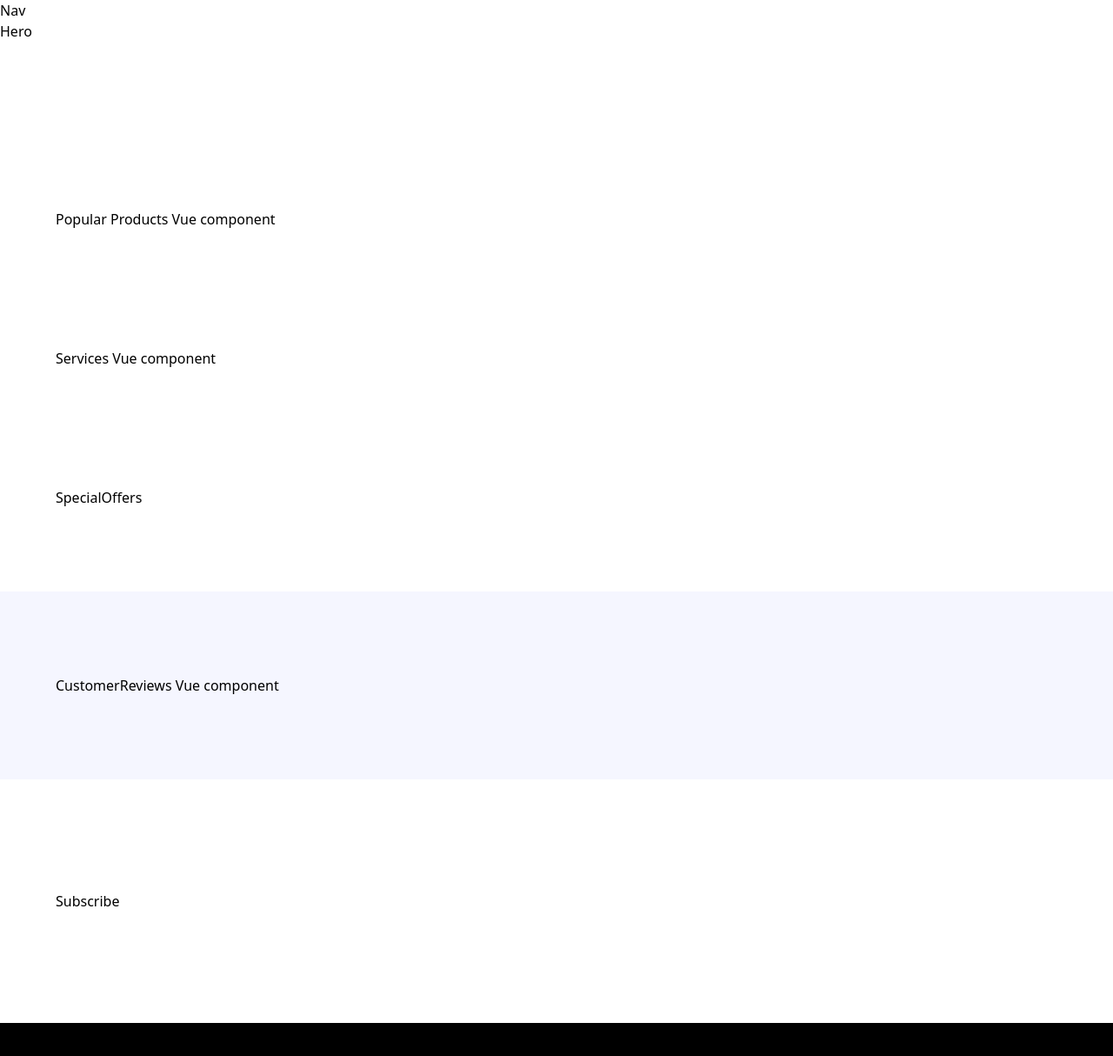
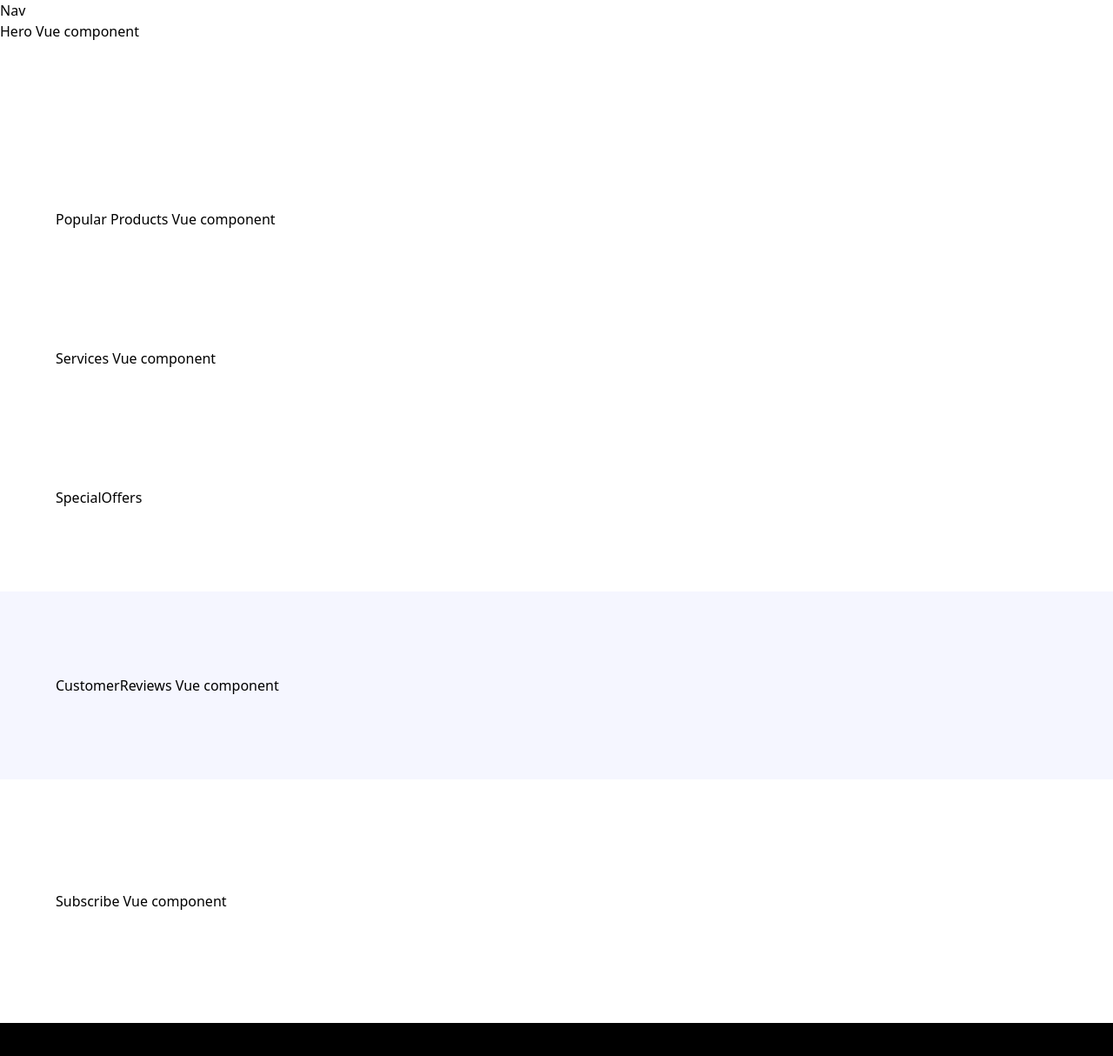
Before and after one commit to massimilianoporzio/nike, a Vue app: page / in a window 1280 px wide. Shown: the top 1214 px of the page at 87% size. Built offline with nearby package versions, Linux system fonts and the light colour scheme; a web font is replaced by a local one.

Commit message:
componenti e import

```diff
--- /dev/null
+++ b/src/components/sections/Footer.vue
@@ -0,0 +1,3 @@
+<template>
+  <div>Footer Vue component</div>
+</template>
--- /dev/null
+++ b/src/components/sections/Hero.vue
@@ -0,0 +1,3 @@
+<template>
+  <div>Hero Vue component</div>
+</template>
--- /dev/null
+++ b/src/components/sections/index.js
@@ -0,0 +1,8 @@
+import Footer from './Footer.vue'
+import Hero from './Hero.vue'
+import PopularProducts from './PopularProducts.vue'
+import CustomerReview from './CustomerReview.vue'
+import Services from './Services.vue'
+import Subscribe from './Subscribe.vue'
+
+export { Footer, Hero, PopularProducts, CustomerReview, Services, Subscribe }
--- a/src/views/LandingPage.vue
+++ b/src/views/LandingPage.vue
@@ -1,11 +1,18 @@
-<script setup lang="ts">
-import CustomerReview from '../components/sections/CustomerReview.vue'
-import PopularProducts from '../components/sections/PopularProducts.vue'
-import Services from '../components/sections/Services.vue'
+<script setup>
+import {
+  Hero,
+  PopularProducts,
+  Services,
+  CustomerReview,
+  Subscribe,
+  Footer,
+} from '@/components/sections'
 </script>
 
 <template>
-  <section class="xl:padding-1 wide:padding-r padding-b">Hero</section>
+  <section class="xl:padding-1 wide:padding-r padding-b">
+    <Hero />
+  </section>
   <section class="padding">
     <PopularProducts />
   </section>
@@ -16,6 +23,10 @@ import Services from '../components/sections/Services.vue'
   <section class="bg-pale-blue padding">
     <CustomerReview />
   </section>
-  <section class="padding-x sm:py-32 py-16 w-full">Subscribe</section>
-  <section class="bg-black padding-x padding-t pb-8">Footer</section>
+  <section class="padding-x sm:py-32 py-16 w-full">
+    <Subscribe />
+  </section>
+  <section class="bg-black padding-x padding-t pb-8">
+    <Footer />
+  </section>
 </template>
```
